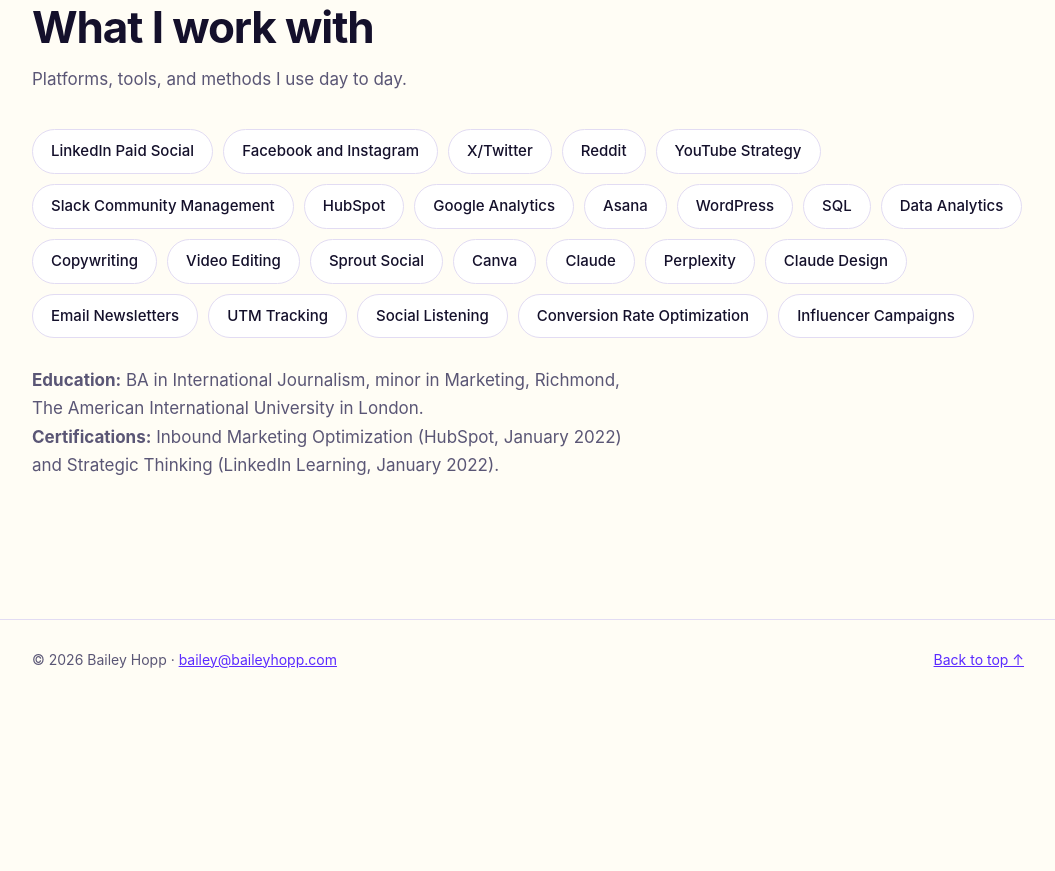
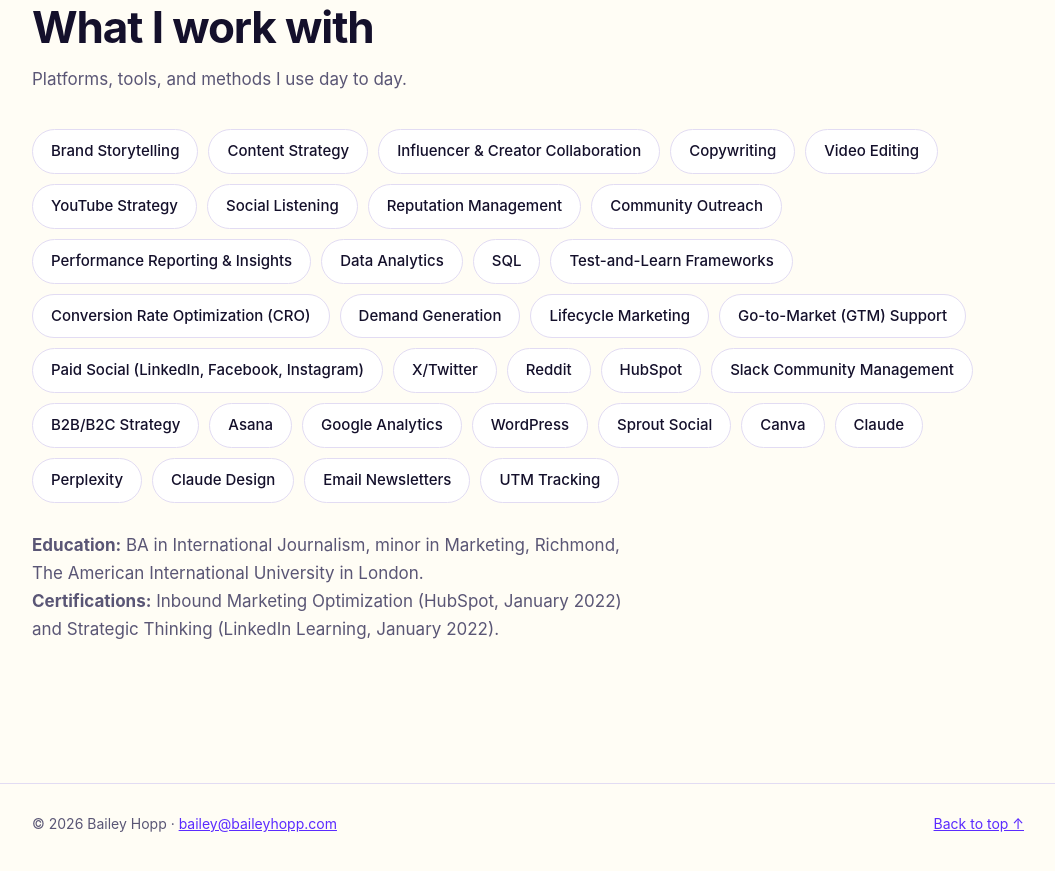
Before and after one commit to baileyhopp/portfolio, a plain HTML site: page index.html in a window 1280 px wide. Shown: the part 4275-5146 px from the top of the page, without its empty margins (112-1167 px from the left). Before the commit the page ends 5002 px from the top, so only its background shows below. Drawn offline with Linux system fonts and the light colour scheme.

Commit message:
Update index.html

```diff
--- a/index.html
+++ b/index.html
@@ -125,7 +125,7 @@
       <h2>What I work with</h2>
       <p class="sub">Platforms, tools, and methods I use day to day.</p>
       <ul class="tools">
-        <li>LinkedIn Paid Social</li><li>Facebook and Instagram</li><li>X/Twitter</li><li>Reddit</li><li>YouTube Strategy</li><li>Slack Community Management</li><li>HubSpot</li><li>Google Analytics</li><li>Asana</li><li>WordPress</li><li>SQL</li><li>Data Analytics</li><li>Copywriting</li><li>Video Editing</li><li>Sprout Social</li><li>Canva</li><li>Claude</li><li>Perplexity</li><li>Claude Design</li><li>Email Newsletters</li><li>UTM Tracking</li><li>Social Listening</li><li>Conversion Rate Optimization</li><li>Influencer Campaigns</li>
+        <li>Brand Storytelling</li><li>Content Strategy</li><li>Influencer &amp; Creator Collaboration</li><li>Copywriting</li><li>Video Editing</li><li>YouTube Strategy</li><li>Social Listening</li><li>Reputation Management</li><li>Community Outreach</li><li>Performance Reporting &amp; Insights</li><li>Data Analytics</li><li>SQL</li><li>Test-and-Learn Frameworks</li><li>Conversion Rate Optimization (CRO)</li><li>Demand Generation</li><li>Lifecycle Marketing</li><li>Go-to-Market (GTM) Support</li><li>Paid Social (LinkedIn, Facebook, Instagram)</li><li>X/Twitter</li><li>Reddit</li><li>HubSpot</li><li>Slack Community Management</li><li>B2B/B2C Strategy</li><li>Asana</li><li>Google Analytics</li><li>WordPress</li><li>Sprout Social</li><li>Canva</li><li>Claude</li><li>Perplexity</li><li>Claude Design</li><li>Email Newsletters</li><li>UTM Tracking</li>
       </ul>
       <p class="sub" style="margin-top:28px">
         <strong>Education:</strong> BA in International Journalism, minor in Marketing, Richmond, The American International University in London.<br>
```
